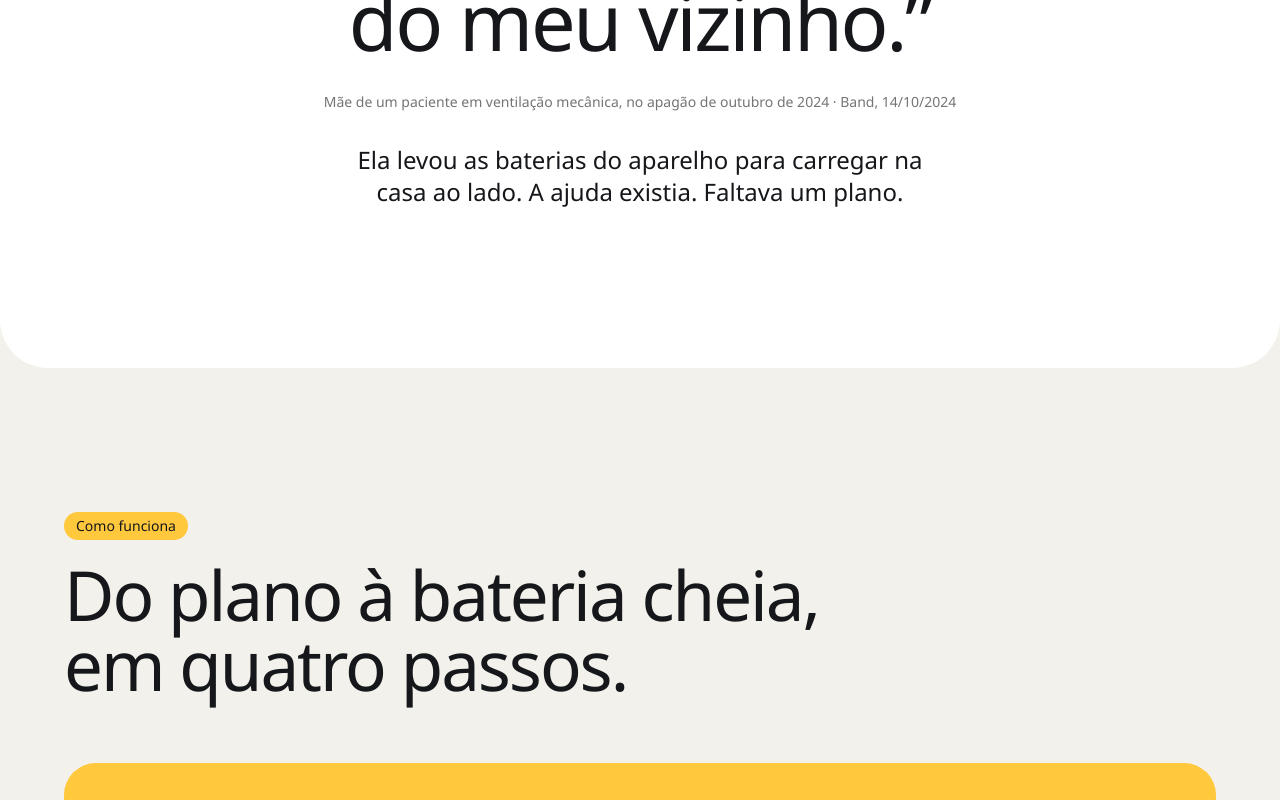
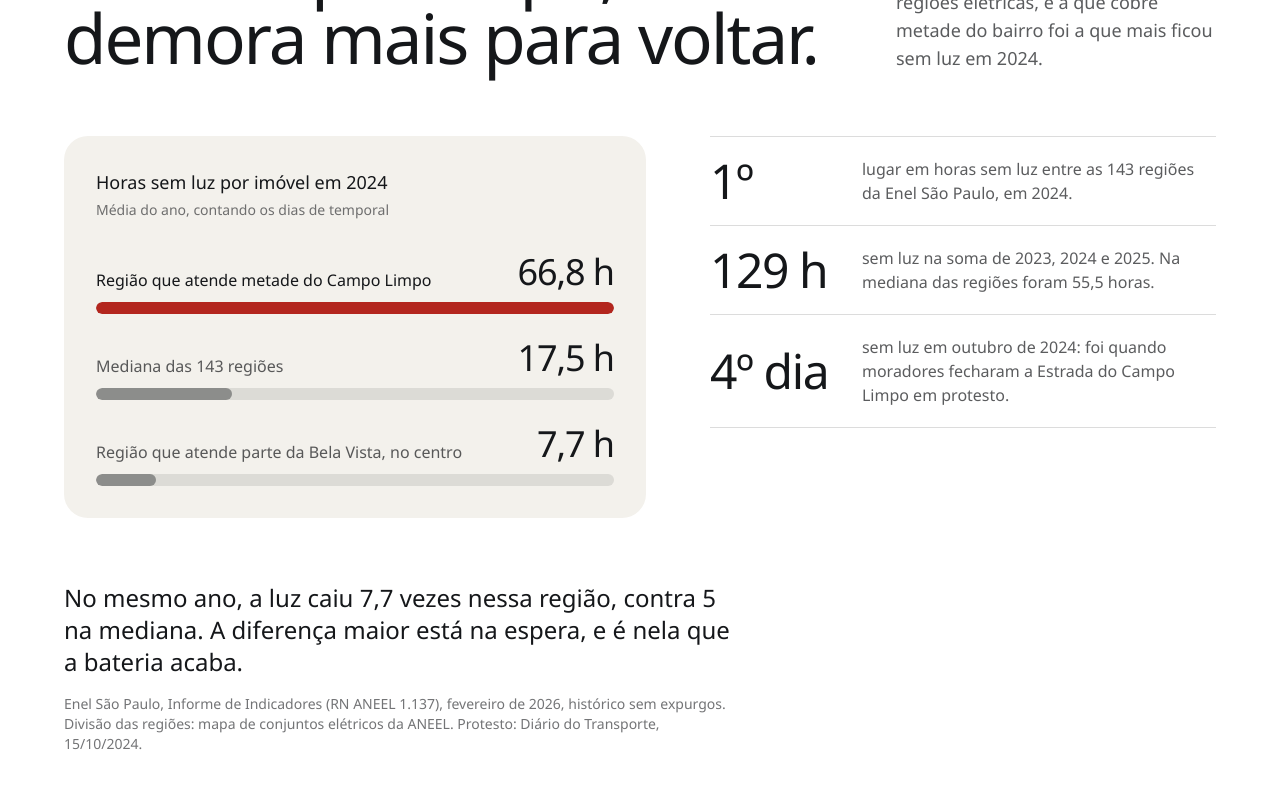
Before and after one commit to Vitor-Borin/GS-Folego-Web, a React (Vite) app: page / in a window 1280 px wide. Shown: the part 3340-4140 px from the top of the page. Built offline with nearby package versions, Linux system fonts and the light colour scheme; no server answers; a web font is replaced by a local one.

Commit message:
feat: secao do bairro com os numeros do campo limpo

```diff
--- /dev/null
+++ b/src/components/Bairro.jsx
@@ -0,0 +1,59 @@
+import CabecalhoDeSecao from "./CabecalhoDeSecao"
+import { bairro } from "../data/conteudo"
+
+const maiorValor = bairro.regioes[0].horas
+
+const Bairro = () => {
+  return (
+    <section className="bg-white px-4 pt-24 md:px-10 md:pt-36">
+      <div className="mx-auto grid max-w-6xl gap-12 md:gap-16">
+        <CabecalhoDeSecao etiqueta={bairro.etiqueta} linhas={bairro.linhas} texto={bairro.texto} />
+
+        <div className="grid gap-10 lg:grid-cols-[minmax(0,1.15fr)_minmax(0,1fr)] lg:gap-16">
+          <figure className="js-revelar grid content-start gap-8 rounded-3xl bg-papel p-5 md:p-8">
+            <figcaption className="grid gap-1">
+              <span className="text-lg font-medium">{bairro.tituloDoGrafico}</span>
+              <span className="dado">{bairro.legendaDoGrafico}</span>
+            </figcaption>
+
+            <ul className="grid gap-6">
+              {bairro.regioes.map((regiao) => (
+                <li key={regiao.nome} className="grid gap-2.5">
+                  <p className="flex items-end justify-between gap-4">
+                    <span className={regiao.destaque ? "font-medium" : "text-tinta/70"}>{regiao.nome}</span>
+                    <span className="titulo whitespace-nowrap text-3xl tabular-nums md:text-4xl">{regiao.texto}</span>
+                  </p>
+                  <span aria-hidden="true" className="block h-3 overflow-hidden rounded-full bg-tinta/10">
+                    <span
+                      className={`block h-full rounded-full ${regiao.destaque ? "bg-perigo" : "bg-tinta/40"}`}
+                      style={{ width: `${(regiao.horas / maiorValor) * 100}%` }}
+                    />
+                  </span>
+                </li>
+              ))}
+            </ul>
+          </figure>
+
+          <ul className="content-start border-t border-tinta/15">
+            {bairro.fatos.map((fato) => (
+              <li
+                key={fato.valor}
+                className="js-revelar grid gap-1 border-b border-tinta/15 py-5 sm:grid-cols-[8.5rem_minmax(0,1fr)] sm:items-center sm:gap-4"
+              >
+                <span className="titulo whitespace-nowrap text-4xl tabular-nums md:text-5xl">{fato.valor}</span>
+                <span className="text-tinta/70">{fato.texto}</span>
+              </li>
+            ))}
+          </ul>
+        </div>
+
+        <div className="js-revelar grid gap-4">
+          <p className="max-w-2xl text-xl md:text-2xl">{bairro.nota}</p>
+          <p className="dado max-w-2xl">{bairro.fonte}</p>
+        </div>
+      </div>
+    </section>
+  )
+}
+
+export default Bairro
--- a/src/data/conteudo.js
+++ b/src/data/conteudo.js
@@ -33,6 +33,26 @@ export const apagao = {
     { nome: "A melhor bateria dos relatos", duracao: "12 h", minutos: 720 },
   ],
   nota: "Modelo do grupo para a disciplina de Matemática: uma curva exponencial ajustada ao pico e ao quinto dia. É uma simplificação.",
+}
+
+export const bairro = {
+  etiqueta: "O bairro",
+  linhas: ["No Campo Limpo, a luz", "demora mais para voltar."],
+  texto: "O Fôlego começa pelo Campo Limpo, na zona sul de São Paulo. A Enel divide a área que atende em 143 regiões elétricas, e a que cobre metade do bairro foi a que mais ficou sem luz em 2024.",
+  tituloDoGrafico: "Horas sem luz por imóvel em 2024",
+  legendaDoGrafico: "Média do ano, contando os dias de temporal",
+  regioes: [
+    { nome: "Região que atende metade do Campo Limpo", horas: 66.81, texto: "66,8 h", destaque: true },
+    { nome: "Mediana das 143 regiões", horas: 17.48, texto: "17,5 h", destaque: false },
+    { nome: "Região que atende parte da Bela Vista, no centro", horas: 7.7, texto: "7,7 h", destaque: false },
+  ],
+  fatos: [
+    { valor: "1º", texto: "lugar em horas sem luz entre as 143 regiões da Enel São Paulo, em 2024." },
+    { valor: "129 h", texto: "sem luz na soma de 2023, 2024 e 2025. Na mediana das regiões foram 55,5 horas." },
+    { valor: "4º dia", texto: "sem luz em outubro de 2024: foi quando moradores fecharam a Estrada do Campo Limpo em protesto." },
+  ],
+  nota: "No mesmo ano, a luz caiu 7,7 vezes nessa região, contra 5 na mediana. A diferença maior está na espera, e é nela que a bateria acaba.",
+  fonte: "Enel São Paulo, Informe de Indicadores (RN ANEEL 1.137), fevereiro de 2026, histórico sem expurgos. Divisão das regiões: mapa de conjuntos elétricos da ANEEL. Protesto: Diário do Transporte, 15/10/2024.",
 }
 
 export const citacao = {
--- a/src/pages/HomePage.jsx
+++ b/src/pages/HomePage.jsx
@@ -1,4 +1,5 @@
 import Apagao from "../components/Apagao"
+import Bairro from "../components/Bairro"
 import ChamadaFinal from "../components/ChamadaFinal"
 import Citacao from "../components/Citacao"
 import ComoFunciona from "../components/ComoFunciona"
@@ -31,6 +32,7 @@ const HomePage = () => {
       />
       <Manifesto />
       <Apagao />
+      <Bairro />
       <Citacao />
       <ComoFunciona />
       <Simulador />
```
